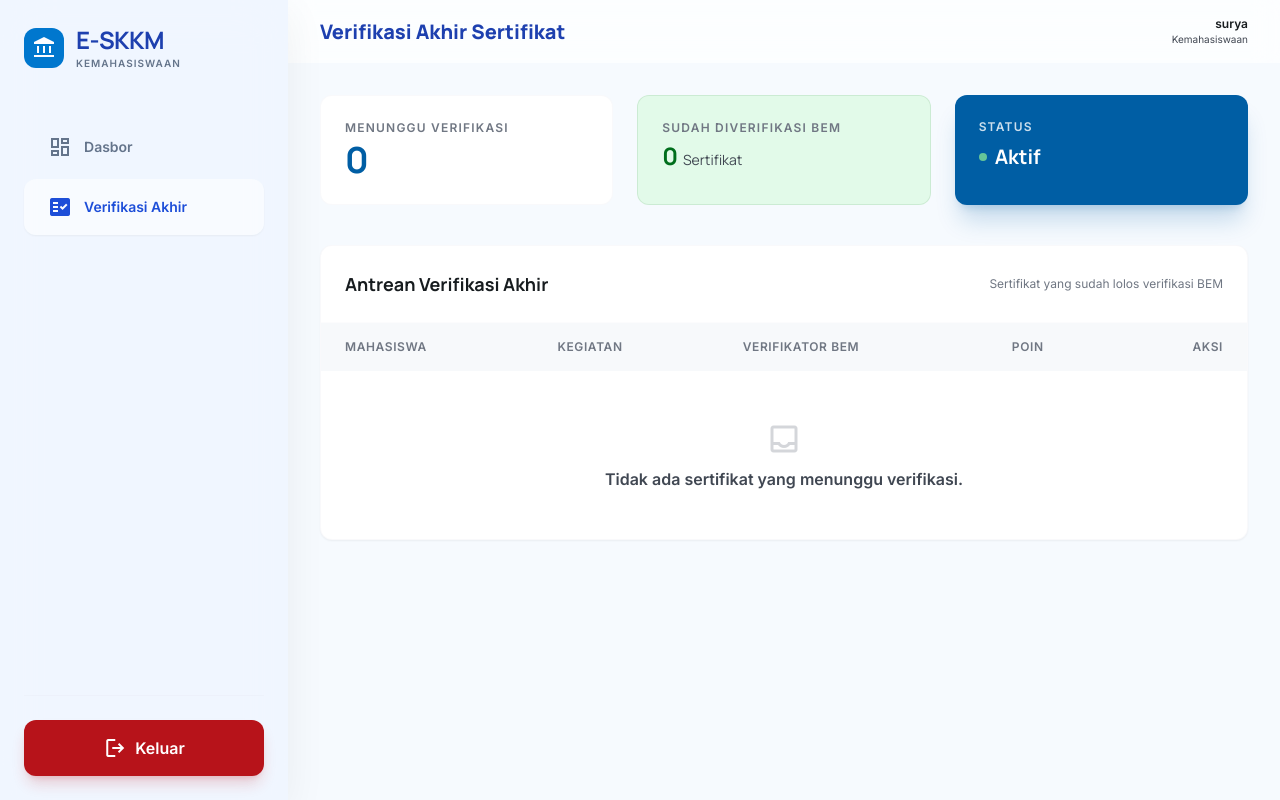
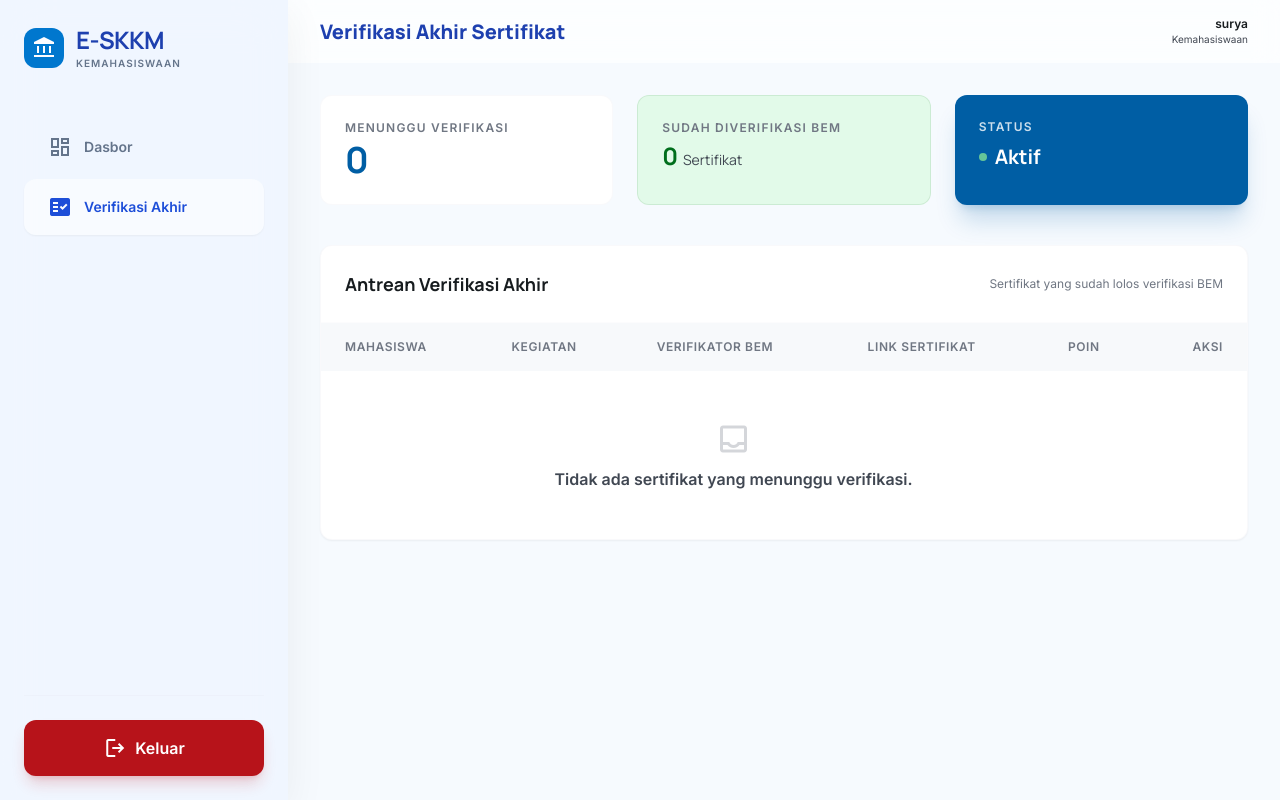
Before and after one commit to nciptaadjy/WEB-E-SKKM, a Laravel app: page /kemahasiswaan/verifikasi in a window 1280 px wide. Run offline with Laravel 12, Linux system fonts and the light colour scheme; a user stored in the database is signed in; data comes from the database, SQL or seed files in the repository; data that the repository does not hold is empty; parts of the project's set-up code (start-up, migrations or seed data) failed here and were passed over; some libraries are stand-ins or nearby versions.

Commit message:
added a new adjusment for bem and kmhs dashboard

```diff
--- a/app/Http/Controllers/BemController.php
+++ b/app/Http/Controllers/BemController.php
@@ -45,7 +45,7 @@ class BemController extends Controller
             ->paginate(15);
 
         $totalAntrean = Sertifikat::where('status', 'pending')->count();
-
+        // echo $sertifikats->toJson();
         return view('BEM.verifikasi-bem', compact('sertifikats', 'totalAntrean'));
     }
 
--- a/app/Http/Controllers/KemahasiswaanController.php
+++ b/app/Http/Controllers/KemahasiswaanController.php
@@ -51,8 +51,9 @@ class KemahasiswaanController extends Controller
             ->orderBy('created_at', 'asc')
             ->paginate(15);
 
-        $totalAntrean = Sertifikat::where('status', 'verified_bem')->count();
+        $totalAntrean = Sertifikat::where('status', 'verified_by_bem')->count();
 
+        // echo $sertifikats->toJson();
         return view('Kemahasiswaan.verifikasi-kmhs', compact('sertifikats', 'totalAntrean'));
     }
 
--- a/resources/views/BEM/verifikasi-bem.blade.php
+++ b/resources/views/BEM/verifikasi-bem.blade.php
@@ -150,8 +150,8 @@
                                     <span class="text-[10px] font-bold text-outline uppercase"> Poin</span>
                                 </td>
                                 <td class="px-6 py-6">
-                                    @if($sertifikat->file_sertifikat)
-                                    <a href="{{ asset('storage/' . $sertifikat->file_sertifikat) }}" target="_blank"
+                                    @if($sertifikat->link_sertifikat)
+                                    <a href="{{ $sertifikat->link_sertifikat }}" target="_blank"
                                         class="inline-flex items-center gap-1 text-xs text-primary font-semibold hover:underline">
                                         <span class="material-symbols-outlined text-sm">visibility</span>
                                         Lihat File
--- a/resources/views/Kemahasiswaan/verifikasi-kmhs.blade.php
+++ b/resources/views/Kemahasiswaan/verifikasi-kmhs.blade.php
@@ -127,6 +127,7 @@
                                 <th class="px-6 py-4 text-xs font-bold text-outline uppercase tracking-wider">Mahasiswa</th>
                                 <th class="px-6 py-4 text-xs font-bold text-outline uppercase tracking-wider">Kegiatan</th>
                                 <th class="px-6 py-4 text-xs font-bold text-outline uppercase tracking-wider">Verifikator BEM</th>
+                                <th class="px-6 py-4 text-xs font-bold text-outline uppercase tracking-wider">Link Sertifikat</th>
                                 <th class="px-6 py-4 text-xs font-bold text-outline uppercase tracking-wider">Poin</th>
                                 <th class="px-6 py-4 text-xs font-bold text-outline uppercase tracking-wider text-right">Aksi</th>
                             </tr>
@@ -146,6 +147,17 @@
                                 </td>
                                 <td class="px-6 py-6">
                                     <p class="text-xs text-on-surface-variant">{{ $sertifikat->verifierBem?->nama_pengguna ?? '-' }}</p>
+                                </td>
+                                <td class="px-6 py-6">
+                                    @if($sertifikat->link_sertifikat)
+                                    <a href="{{ $sertifikat->link_sertifikat }}" target="_blank"
+                                        class="inline-flex items-center gap-1 text-xs text-primary font-semibold hover:underline">
+                                        <span class="material-symbols-outlined text-sm">visibility</span>
+                                        Lihat File
+                                    </a>
+                                    @else
+                                    <span class="text-xs text-outline">-</span>
+                                    @endif
                                 </td>
                                 <td class="px-6 py-6">
                                     <span class="text-lg font-bold text-primary font-headline">{{ $sertifikat->bobot_snapshot }}</span>
```
